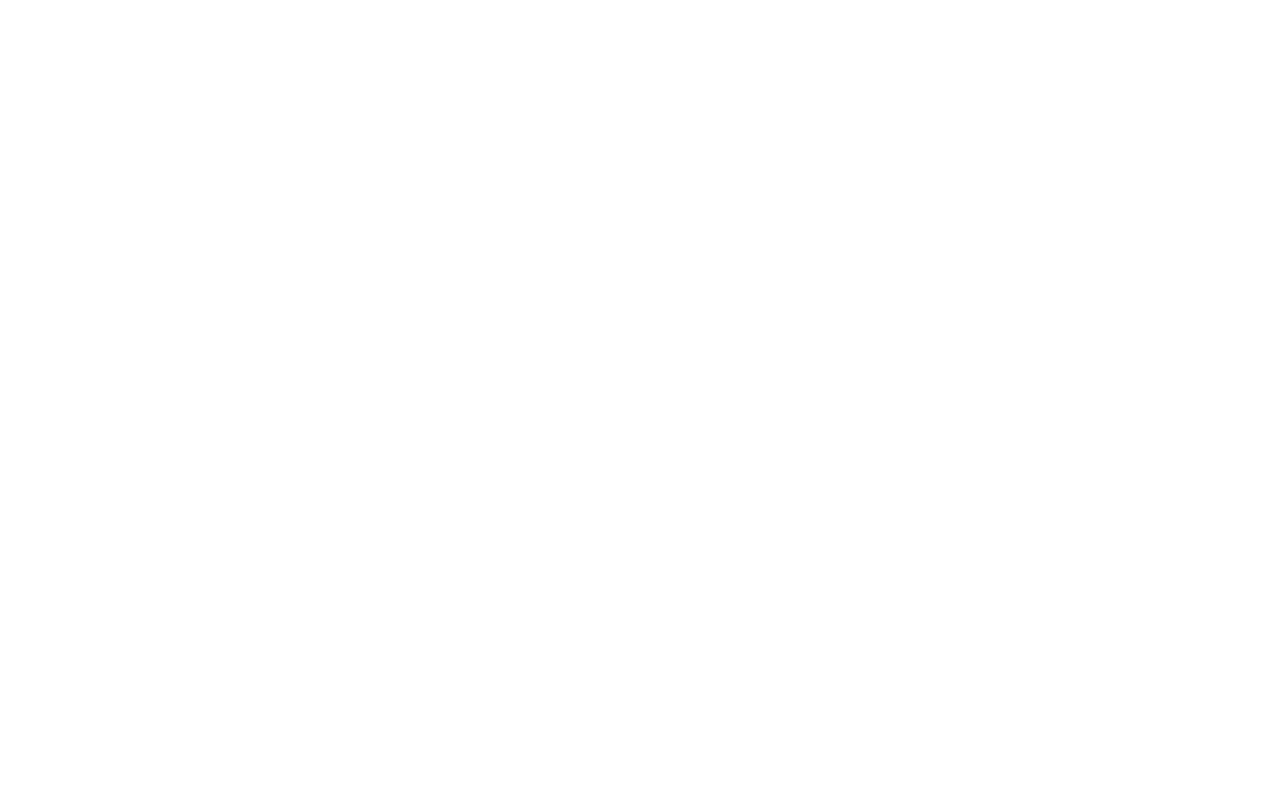
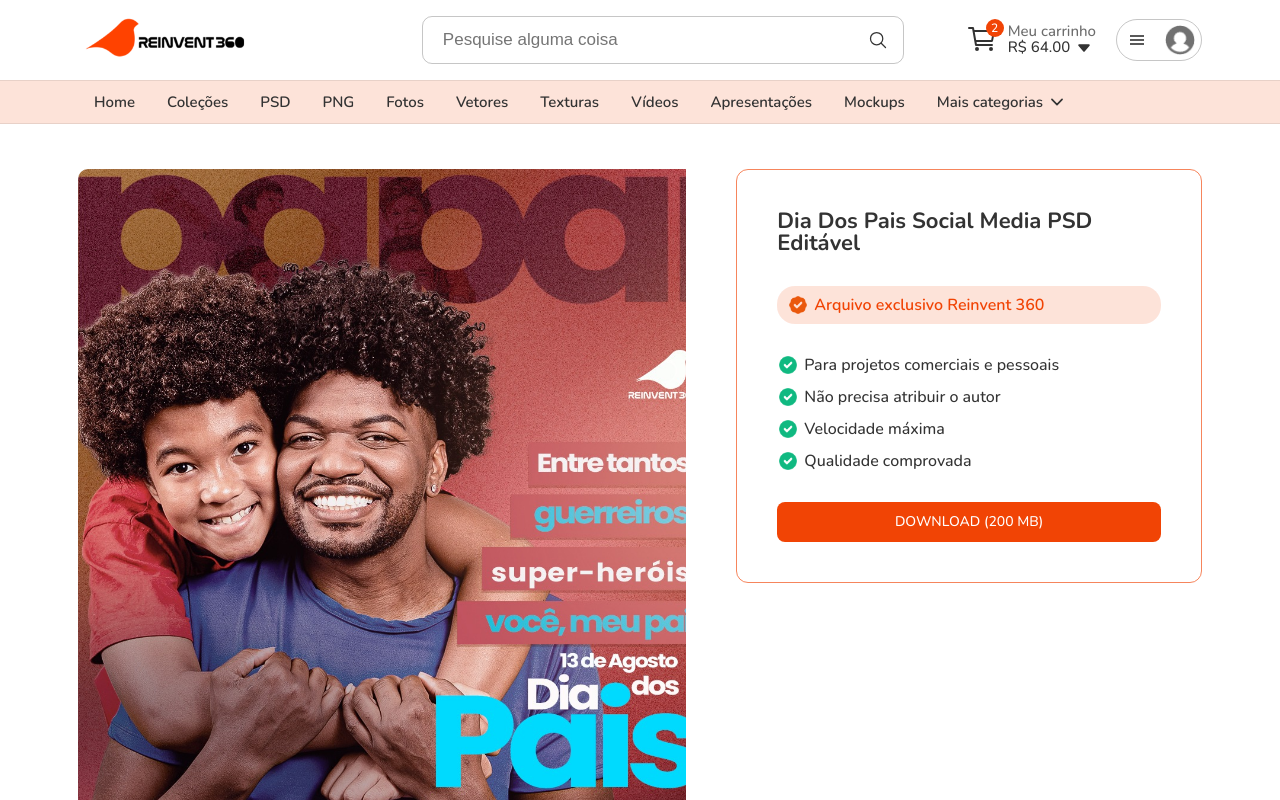
Before and after one commit to JoGabriel-Santos/reinvent, a React (Create React App) app in the folder client/: page /details in a window 1280 px wide. Before the commit this address had no page. Shown: the top 800 px of the page. Built offline with nearby package versions, Linux system fonts and the light colour scheme.

Commit message:
Implementing Details page

```diff
--- a/client/src/App.js
+++ b/client/src/App.js
@@ -2,15 +2,19 @@
 
 import { BrowserRouter, Route, Routes } from "react-router-dom";
 
+import Navbar from "./components/Navbar";
 import Home from "./pages/Home";
+import Details from "./pages/Details";
 
 function App() {
 
     return (
         <React.Fragment>
             <BrowserRouter>
+                <Navbar/>
                 <Routes>
                     <Route path="/" element={<Home/>}/>
+                    <Route path="/details" element={<Details/>}/>
                 </Routes>
             </BrowserRouter>
         </React.Fragment>
--- a/client/src/components/Navbar.js
+++ b/client/src/components/Navbar.js
@@ -53,7 +53,7 @@
                         <div className="cart-info">
                             <h6 className="cart-name">Meu carrinho</h6>
                             <div className="cart-payment">
-                                <span>R$ 0.00</span>
+                                <span>R$ 64.00</span>
                                 <ion-icon name="caret-down-outline" size="small"></ion-icon>
                             </div>
                         </div>
@@ -70,9 +70,6 @@
                                 <ul className="options-list">
                                     <li className="option" onClick={toggleShowLogin}>Log in</li>
                                     <li className="option">Sign up</li>
-                                    <li className="option">Airbnb your home</li>
-                                    <li className="option">Host an experience</li>
-                                    <li className="option">Help</li>
                                 </ul>
                             </div>
                         )
@@ -92,7 +89,10 @@
                     <li className="categories-list">Vídeos</li>
                     <li className="categories-list">Apresentações</li>
                     <li className="categories-list">Mockups</li>
-                    <li className="categories-list">Mais categorias</li>
+                    <li className="categories-list">
+                        Mais categorias
+                        <ion-icon name="chevron-down-outline" size="small"></ion-icon>
+                    </li>
                 </ul>
             </section>
 
--- /dev/null
+++ b/client/src/pages/Details.js
@@ -0,0 +1,79 @@
+import React, { useState } from "react";
+import Card from "../components/Card";
+
+const Details = () => {
+
+    const [designs, setDesigns] = useState([
+        require("../util/images/design_1.jpeg"),
+        require("../util/images/design_2.jpeg"),
+        require("../util/images/design_3.jpeg"),
+        require("../util/images/design_4.jpeg"),
+        require("../util/images/design_5.jpeg"),
+        require("../util/images/design_6.jpeg"),
+        require("../util/images/design_7.jpeg"),
+        require("../util/images/design_1.jpeg"),
+        require("../util/images/design_2.jpeg"),
+        require("../util/images/design_3.jpeg"),
+        require("../util/images/design_4.jpeg"),
+        require("../util/images/design_5.jpeg"),
+        require("../util/images/design_6.jpeg"),
+        require("../util/images/design_7.jpeg"),
+    ]);
+
+    return (
+        <React.Fragment>
+            <section className="section-details">
+                <div className="details">
+                    <div className="details--image">
+                        <img src={require("../util/images/design_1.jpeg")} alt=""/>
+                    </div>
+
+                    <div className="details--info">
+                        <h2 className="info-header">Dia Dos Pais Social Media PSD Editável</h2>
+
+                        <div className="benefit exclusive">
+                            <img src={require("../util/icons/checkmark-exclusive.png")} alt=""/>
+                            <span>Arquivo exclusivo Reinvent 360</span>
+                        </div>
+
+                        <ul className="info-benefits">
+                            <li className="benefit">
+                                <img src={require("../util/icons/checkmark.png")} alt=""/>
+                                <span>Para projetos comerciais e pessoais</span>
+                            </li>
+
+                            <li className="benefit">
+                                <img src={require("../util/icons/checkmark.png")} alt=""/>
+                                <span>Não precisa atribuir o autor</span>
+                            </li>
+
+                            <li className="benefit">
+                                <img src={require("../util/icons/checkmark.png")} alt=""/>
+                                <span>Velocidade máxima</span>
+                            </li>
+
+                            <li className="benefit">
+                                <img src={require("../util/icons/checkmark.png")} alt=""/>
+                                <span>Qualidade comprovada</span>
+                            </li>
+                        </ul>
+
+                        <div className="info--button">
+                            DOWNLOAD (200 MB)
+                        </div>
+                    </div>
+                </div>
+
+                <div className="section-designs--grid">
+                    {
+                        designs.map((image, index) => (
+                            <Card image={image} key={index}/>
+                        ))
+                    }
+                </div>
+            </section>
+        </React.Fragment>
+    );
+};
+
+export default Details;
--- a/client/src/pages/Home.js
+++ b/client/src/pages/Home.js
@@ -1,6 +1,4 @@
 import React, { useState } from "react";
-
-import Navbar from "../components/Navbar";
 import Card from "../components/Card";
 
 const Home = () => {
@@ -24,8 +22,6 @@
 
     return (
         <React.Fragment>
-            <Navbar/>
-
             <section className="section-hero">
                 <div className="section-hero--container">
                     <h1 className="container-title">Muito mais que um banco de imagens</h1>
--- a/client/src/styles/style.css
+++ b/client/src/styles/style.css
@@ -114,6 +114,7 @@
 .cart-payment {
     align-items: center;
     display: flex;
+    gap: 5px;
 }
 
 .cart-payment span {
@@ -288,7 +289,7 @@
 /* ----------- CATEGORIES ----------- */
 
 .section-categories {
-    background-color: rgba(241, 68, 5, 0.1);
+    background-color: rgba(241, 68, 5, 0.15);
     border-bottom: rgba(51, 51, 51, 0.10) 1px solid;
     border-top: rgba(51, 51, 51, 0.10) 1px solid;
     padding: 0 7.8rem;
@@ -300,9 +301,12 @@
 }
 
 .categories-list {
+    align-items: center;
     cursor: pointer;
+    display: flex;
     font-size: 1.5rem;
     font-weight: 600;
+    gap: 5px;
     padding: 1.2rem 1.6rem;
     transition: .3s ease;
 }
@@ -469,3 +473,98 @@
 .filters-button span {
     padding: 0 5px;
 }
+
+/* ----------- DETAILS ----------- */
+
+.section-details {
+    display: flex;
+    flex-direction: column;
+    gap: 5rem;
+    margin: 0 auto;
+    padding: 4.5rem 7.8rem;
+    justify-content: center;
+    width: fit-content;
+}
+
+.details {
+    display: flex;
+    gap: 5rem;
+}
+
+.details--image {
+    display: inline-block;
+    overflow: hidden;
+}
+
+.details--image img {
+    border-radius: 10px;
+    height: 800px;
+    width: auto;
+}
+
+.details--info {
+    border: rgba(241, 68, 5, 0.65) 1px solid;
+    border-radius: 12px;
+    height: fit-content;
+    padding: 4rem;
+}
+
+.info-header {
+    font-size: 2.2rem;
+    font-weight: 700;
+    margin-bottom: 32px;
+}
+
+.info-benefits {
+    display: flex;
+    flex-direction: column;
+    gap: 10px;
+    margin-bottom: 3rem;
+}
+
+.benefit {
+    align-items: center;
+    display: flex;
+    gap: 5px;
+}
+
+.benefit img {
+    width: 22px;
+}
+
+.benefit span {
+    font-size: 1.6rem;
+    font-weight: 500;
+}
+
+.exclusive {
+    background-color: rgba(241, 68, 5, 0.15);
+    border-radius: 18px;
+    margin-bottom: 3rem;
+    padding: .8rem 1rem;
+}
+
+.exclusive span {
+    color: #F14405;
+    font-size: 1.6rem;
+    font-weight: 600;
+}
+
+.info--button {
+    align-items: center;
+    background-color: #F14405;
+    border-radius: 8px;
+    color: white;
+    cursor: pointer;
+    display: flex;
+    font-size: 1.4rem;
+    font-weight: 500;
+    height: 40px;
+    justify-content: center;
+    transition: all 0.3s;
+    width: 100%;
+}
+
+.info--button:hover {
+    background-color: #d33300;
+}
```
Also changed, not shown: client/src/util/icons/checkmark-exclusive.png (added), client/src/util/icons/checkmark.png (added).
